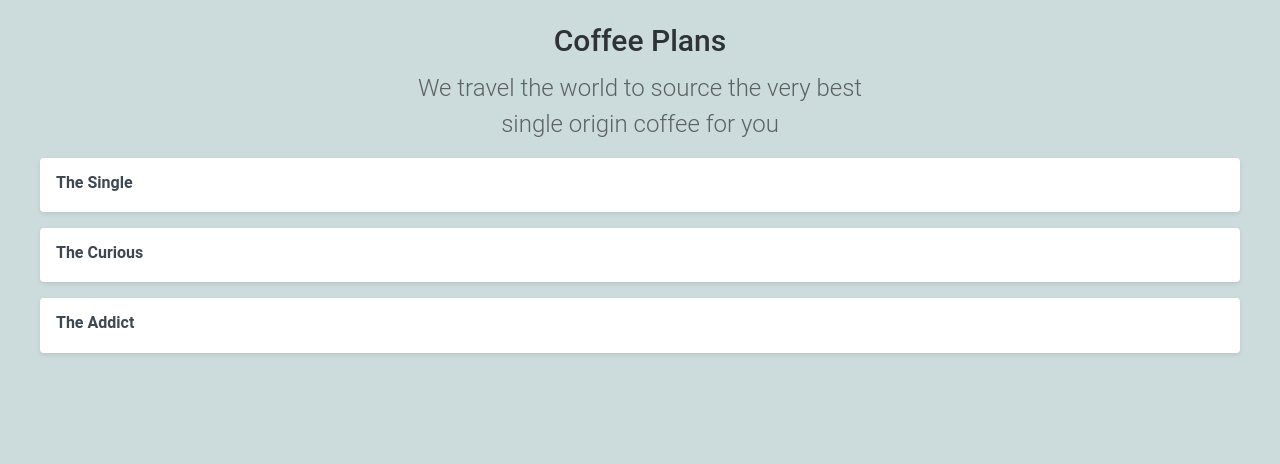
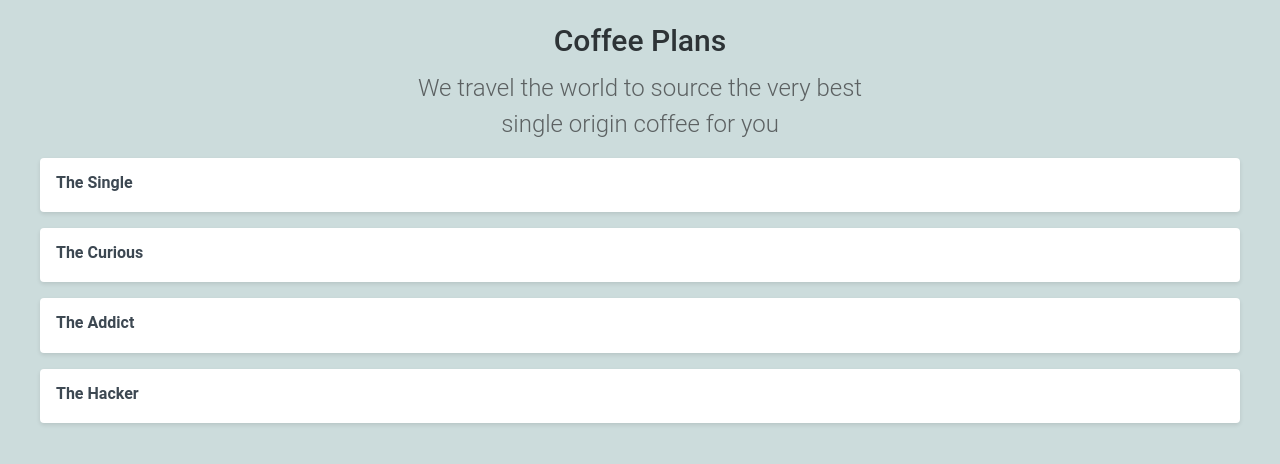
Before and after one commit to railsstudent/intro-angular-components, an Angular app: page / in a window 1280 px wide. Shown: the top 464 px of the page. Built offline with nearby package versions, Linux system fonts and the light colour scheme.

Commit message:
feat: create CoffeePlanComponent

```diff
--- a/src/app/app.component.html
+++ /dev/null
@@ -1,26 +0,0 @@
-
-<div class="content">
-  <h1 class="title">Coffee Plans</h1>
-
-  <h2 class="subtitle">We travel the world to source the very best single origin coffee for you</h2>
-
-  <div class="plans">
-    <div class="plan">
-      <div class="description">
-        <span class="title"> The Single </span>
-      </div>
-    </div>
-
-    <div class="plan">
-      <div class="description">
-        <span class="title"> The Curious </span>
-      </div>
-    </div>
-
-    <div class="plan">
-      <div class="description">
-        <span class="title"> The Addict </span>
-      </div>
-    </div>
-  </div>
-</div>
--- a/src/app/app.component.ts
+++ b/src/app/app.component.ts
@@ -1,12 +1,24 @@
-import { Component } from '@angular/core';
-import { RouterOutlet } from '@angular/router';
+import { ChangeDetectionStrategy, Component, signal } from '@angular/core';
+import { CoffeePlanComponent } from './coffee-plan/coffee-plan.component';
 
 @Component({
   selector: 'app-root',
-  imports: [],
-  templateUrl: './app.component.html',
-  styleUrl: './app.component.css',
+  imports: [CoffeePlanComponent],
+  template: `
+    <div class="content">
+      <h1 class="title">Coffee Plans</h1>
+
+      <h2 class="subtitle">We travel the world to source the very best single origin coffee for you</h2>
+
+      <div class="plans">
+        @for (plan of plans(); track plan) {
+          <app-coffee-plan [name]="plan" />
+        }
+      </div>
+    </div>
+  `,
+  changeDetection: ChangeDetectionStrategy.OnPush,
 })
 export class AppComponent {
-  title = 'intro-angular-components';
+  plans = signal(['The Single', 'The Curious', 'The Addict', 'The Hacker']);
 }
--- a/src/app/app.config.ts
+++ b/src/app/app.config.ts
@@ -1,8 +1,8 @@
-import { ApplicationConfig, provideZoneChangeDetection } from '@angular/core';
+import { ApplicationConfig, provideExperimentalZonelessChangeDetection } from '@angular/core';
 import { provideRouter } from '@angular/router';
 
 import { routes } from './app.routes';
 
 export const appConfig: ApplicationConfig = {
-  providers: [provideZoneChangeDetection({ eventCoalescing: true }), provideRouter(routes)],
+  providers: [provideExperimentalZonelessChangeDetection(), provideRouter(routes)],
 };
--- a/src/app/coffee-plan/coffee-plan.component.html
+++ /dev/null
@@ -1 +0,0 @@
-<p>coffee-plan works!</p>
--- a/src/app/coffee-plan/coffee-plan.component.ts
+++ b/src/app/coffee-plan/coffee-plan.component.ts
@@ -1,11 +1,17 @@
-import { Component } from '@angular/core';
+import { ChangeDetectionStrategy, Component, input } from '@angular/core';
 
 @Component({
   selector: 'app-coffee-plan',
   imports: [],
-  templateUrl: './coffee-plan.component.html',
-  styleUrl: './coffee-plan.component.css'
+  template: `
+    <div class="plan">
+      <div class="description">
+        <span class="title"> {{ name() }} </span>
+      </div>
+    </div>
+  `,
+  changeDetection: ChangeDetectionStrategy.OnPush,
 })
 export class CoffeePlanComponent {
-
+  name = input('Default Plan');
 }
```
Also changed, not shown: src/app/app.component.css (deleted), src/app/coffee-plan/coffee-plan.component.css (deleted), 1 other file (tests, documents, lock files or other folders).
